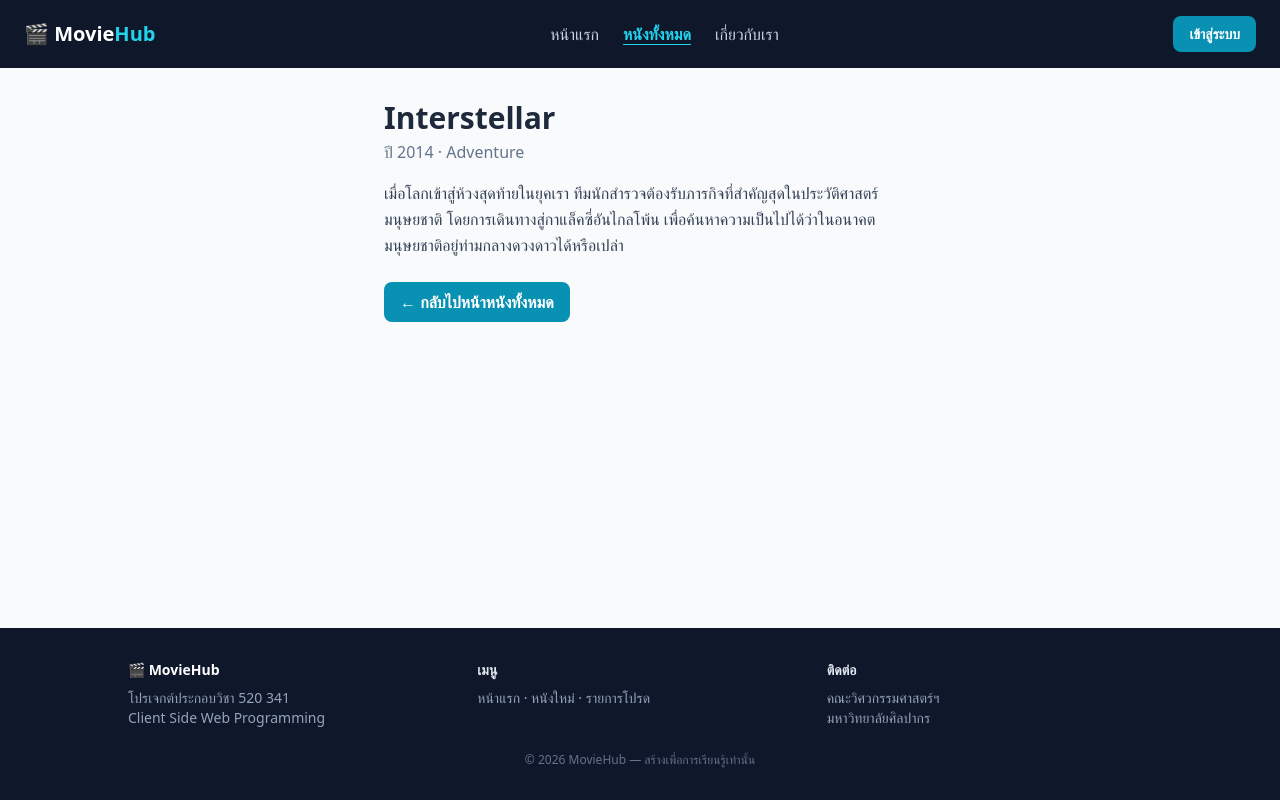
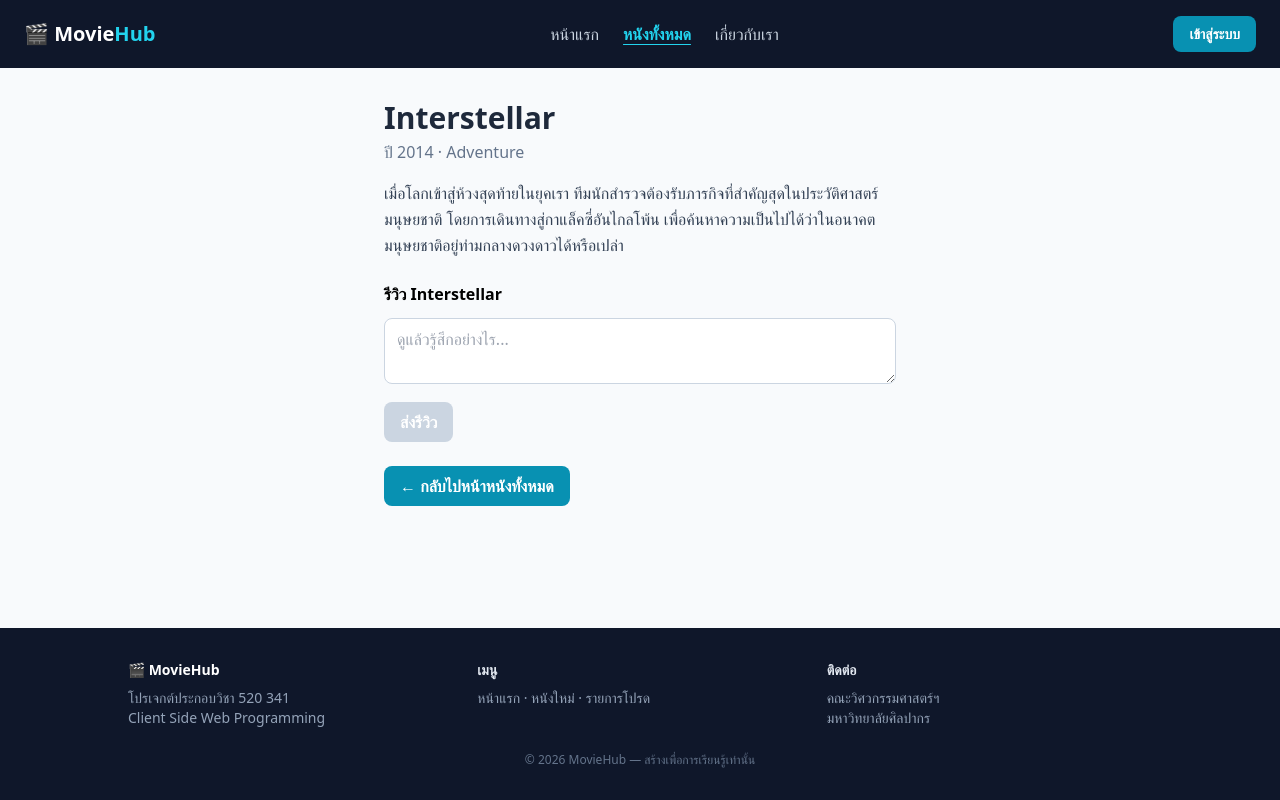
Before and after one commit to Chawanwit-thongsong/feapp-670710714, a React (Create React App) app in the folder my-app/: page /movies/1 in a window 1280 px wide. Built offline with nearby package versions, Linux system fonts and the light colour scheme.

Commit message:
add SearchBox and ReviewForm

```diff
--- /dev/null
+++ b/my-app/src/components/GenreBox.jsx
@@ -0,0 +1,13 @@
+function GenreBox({ genre, onGenreChange, genres }) {
+  return (
+    <select value={genre} onChange={e => onGenreChange(e.target.value)}
+    className="rounded-lg border border-slate-300 bg-white px-4 py-2 text-slate-800 shadow-sm focus:border-cyan-500 focus:ring focus:ring-cyan-200 focus:ring-opacity-50">
+      <option value="all">ทุกประเภท</option>
+      {genres.map(g => (
+        <option key={g} value={g}>{g}</option>
+      ))}
+    </select>
+  );
+};
+
+export default GenreBox;
--- /dev/null
+++ b/my-app/src/components/ReviewForm.jsx
@@ -0,0 +1,62 @@
+import { useState } from 'react';
+
+function ReviewForm({ movieTitle }) {
+  const [review, setReview] = useState('');
+  const [error, setError] = useState(null);
+  const [status, setStatus] = useState('typing');  // 'typing' | 'submitting' | 'success'
+
+  // สถานะ "สำเร็จ" หน้าตาต่างจากที่เหลือทั้งหมด จึง return ออกก่อนเลย
+  if (status === 'success') {
+    return <p className="text-green-600 font-semibold">ขอบคุณสำหรับรีวิว {movieTitle} 🎉</p>;
+  }
+
+  async function handleSubmit(e) {
+    e.preventDefault();
+    setStatus('submitting');
+    try {
+      await submitReview(review);   // รอ server (วันนี้จำลองไว้ สัปดาห์หน้าเป็น fetch จริง)
+      setStatus('success');
+    } catch (err) {
+      setStatus('typing');          // กลับไปให้แก้ต่อได้
+      setError(err);
+    }
+  }
+
+  return (
+    <form onSubmit={handleSubmit} className="space-y-3">
+      <h3 className="font-bold">รีวิว {movieTitle}</h3>
+      <textarea
+        value={review}
+        onChange={(e) => setReview(e.target.value)}
+        disabled={status === 'submitting'}
+        placeholder="ดูแล้วรู้สึกอย่างไร..."
+        className="w-full rounded-lg border border-slate-300 px-3 py-2 disabled:bg-slate-100"
+      />
+      <button
+        type="submit"
+        disabled={review.length === 0 || status === 'submitting'}
+        className="rounded-lg bg-cyan-600 px-4 py-2 font-semibold text-white
+                   disabled:cursor-not-allowed disabled:bg-slate-300 hover:bg-cyan-700 transition">
+        {status === 'submitting' ? 'กำลังส่ง...' : 'ส่งรีวิว'}
+      </button>
+      {error !== null && (
+        <p className="text-sm text-red-500">{error.message}</p>
+      )}
+    </form>
+  );
+}
+
+// จำลอง server: รอ 1.5 วินาที ถ้ารีวิวสั้นกว่า 10 ตัวอักษรให้ตอบกลับเป็น error
+function submitReview(text) {
+  return new Promise((resolve, reject) => {
+    setTimeout(() => {
+      if (text.trim().length < 10) {
+        reject(new Error('รีวิวสั้นเกินไป ลองเขียนอีกนิด'));
+      } else {
+        resolve();
+      }
+    }, 1500);
+  });
+}
+
+export default ReviewForm;
--- /dev/null
+++ b/my-app/src/components/SearchBox.jsx
@@ -0,0 +1,19 @@
+function SearchBox({ query, onQueryChange }
+
+) {
+    return (
+    <div className="space-y-2 p-4">
+      <input
+        value={query}                              // 1. ค่าใน input มาจาก state
+        onChange={(e) => onQueryChange(e.target.value)} // 2. พิมพ์แล้วอัปเดต state
+        placeholder="ค้นหาหนัง..."
+        className="rounded-lg border border-slate-300 px-3 py-2
+                   focus:outline-none focus:ring-2 focus:ring-cyan-400"
+      />
+      {/* 3. state เปลี่ยน ทุกที่ที่ใช้ query อัปเดตทันที */}
+      <p className="text-sm text-slate-500">กำลังค้นหา: <strong>{query || '...'}</strong></p>
+    </div>
+  );
+}
+
+export { SearchBox };
--- a/my-app/src/pages/MovieDetail.jsx
+++ b/my-app/src/pages/MovieDetail.jsx
@@ -1,5 +1,6 @@
 import { useParams, Link } from 'react-router-dom';
 import { movies } from '../data/data.js';  // นำเข้าข้อมูลหนังจาก data.js
+import ReviewForm from '../components/ReviewForm.jsx';
 
 function MovieDetail() {
   const { id } = useParams();                       // อ่านค่าจาก URL (ได้เป็น string!)
@@ -14,9 +15,12 @@
       <h1 className="text-3xl font-bold text-slate-800">{movie.title}</h1>
       <p className="mt-1 text-slate-500">ปี {movie.year} · {movie.genre}</p>
       <p className="mt-4 leading-relaxed text-slate-700">{movie.detail}</p>
+      <div className="mt-6">
+        <ReviewForm key={movie.id} movieTitle={movie.title} />
+      </div>
       <Link to="/movies"
             className="mt-6 inline-block rounded-lg bg-cyan-600 px-4 py-2
-                       font-semibold text-white hover:bg-cyan-700 transition">
+            font-semibold text-white hover:bg-cyan-700 transition">
         ← กลับไปหน้าหนังทั้งหมด
       </Link>
     </div>
--- a/my-app/src/pages/Movies.jsx
+++ b/my-app/src/pages/Movies.jsx
@@ -1,12 +1,27 @@
+import { useState } from 'react';
 import { Link } from 'react-router-dom';
 import { movies } from '../data/data.js';  // นำเข้าข้อมูลหนังจาก data.js
+import {SearchBox} from '../components/SearchBox.jsx';
+import GenreBox from '../components/GenreBox.jsx';
 
+const GENRES = [...new Set(movies.map(m => m.genre))];  // สร้าง array ของประเภทหนังที่ไม่ซ้ำกัน
 function Movies() {
+  const [searchQuery, setSearchQuery] = useState('');
+  const [selectedGenre, setSelectedGenre] = useState('all');
+  const q = searchQuery.trim().toLowerCase();
+  const shown = movies.filter(m => m.title.toLowerCase().split(' ').some(word => word.startsWith(q)) && (selectedGenre === 'all' || m.genre === selectedGenre));
+  // const shown = movies.filter(m => m.title.toLowerCase().includes(searchQuery.toLowerCase()));
+
   return (
     <div className="mx-auto max-w-5xl p-8">
       <h1 className="mb-6 text-2xl font-bold text-slate-800">หนังทั้งหมด</h1>
+      <SearchBox query={searchQuery} onQueryChange={setSearchQuery} />
+      <div className="mb-4">
+        <GenreBox genre={selectedGenre} onGenreChange={setSelectedGenre} genres={GENRES} />
+      </div>
+
       <div className="grid grid-cols-1 gap-6 md:grid-cols-2 lg:grid-cols-3">
-        {movies.map(m => (
+        {shown.map(m => (
           <Link key={m.id} to={`/movies/${m.id}`}
                 className="rounded-2xl border border-slate-100 bg-white p-6 shadow-md
                            transition hover:-translate-y-1 hover:shadow-xl">
```
